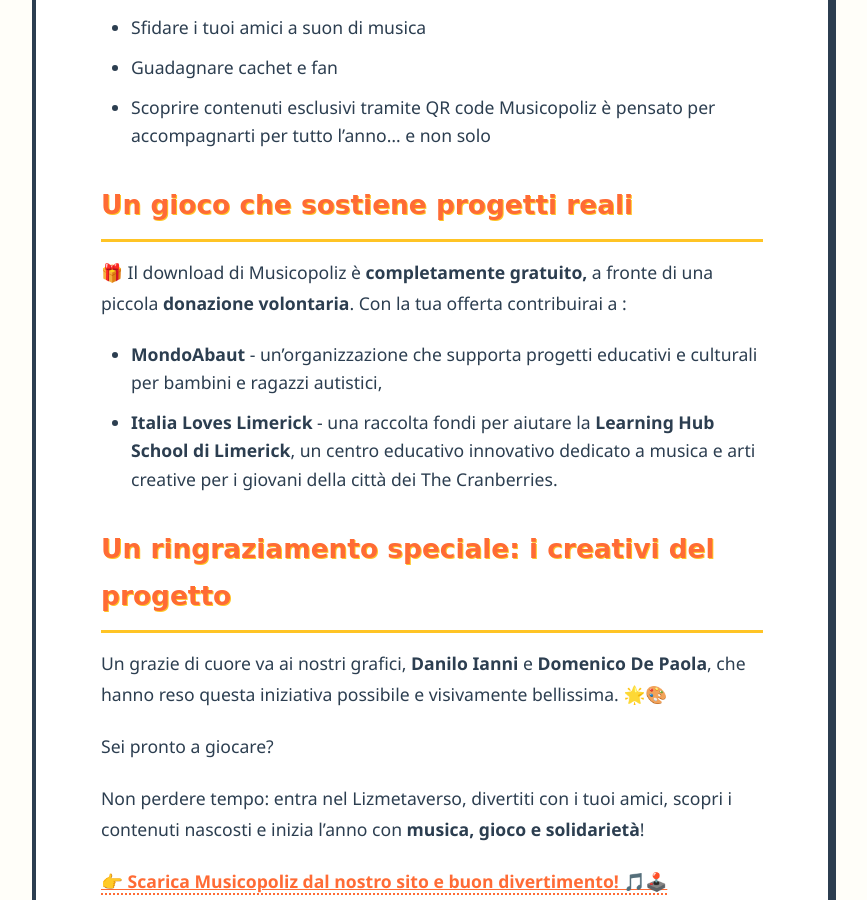
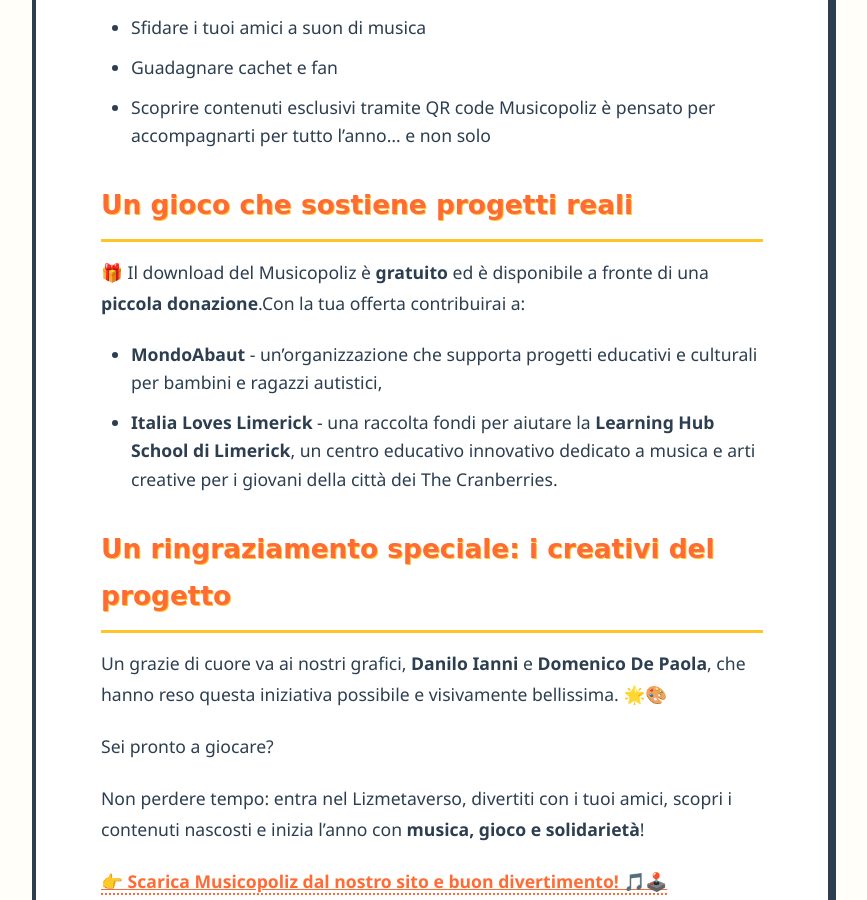
Before and after one commit to thelizberries/blog-5cerealiz, a Jekyll site: the page built from _posts/2026-01-10-buon-anno-dai-5-cerealiz-divertiti-con-musicopoliz.md, in a window 1280 px wide and 900 px high, scrolled down 2188 px. Shown: the whole window, without its empty margins (208-1075 px from the left). Built offline with Jekyll 4.4.1, drawn with Linux system fonts in a browser that asks for light colours.

Commit message:
Clarify donation details and update download information for Musicopoliz

```diff
--- a/_posts/2026-01-10-buon-anno-dai-5-cerealiz-divertiti-con-musicopoliz.md
+++ b/_posts/2026-01-10-buon-anno-dai-5-cerealiz-divertiti-con-musicopoliz.md
@@ -45,8 +45,7 @@
 Musicopoliz è pensato per accompagnarti per tutto l’anno… e non solo
 
 ## Un gioco che sostiene progetti reali
-🎁 Il download di Musicopoliz è **completamente gratuito,** a fronte di una piccola **donazione volontaria**.
-Con la tua offerta contribuirai a :
+🎁 Il download del Musicopoliz è **gratuito** ed è disponibile a fronte di una **piccola donazione**.Con la tua offerta contribuirai a:
 - **MondoAbaut** -  un’organizzazione che supporta progetti educativi e culturali per bambini e ragazzi autistici,
 - **Italia Loves Limerick** - una raccolta fondi per aiutare la **Learning Hub School di Limerick**, un centro educativo innovativo dedicato a musica e arti creative per i giovani della città dei The Cranberries.
 
```
